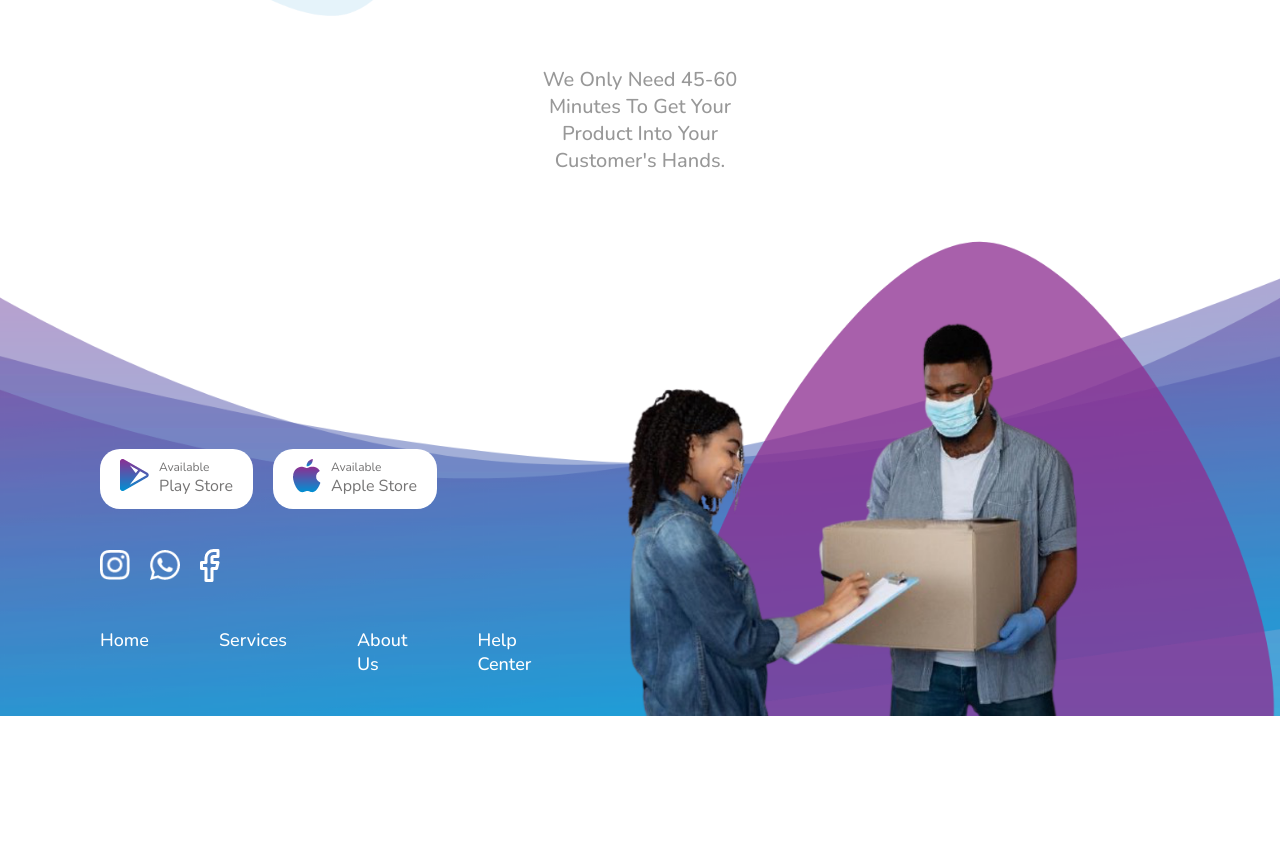
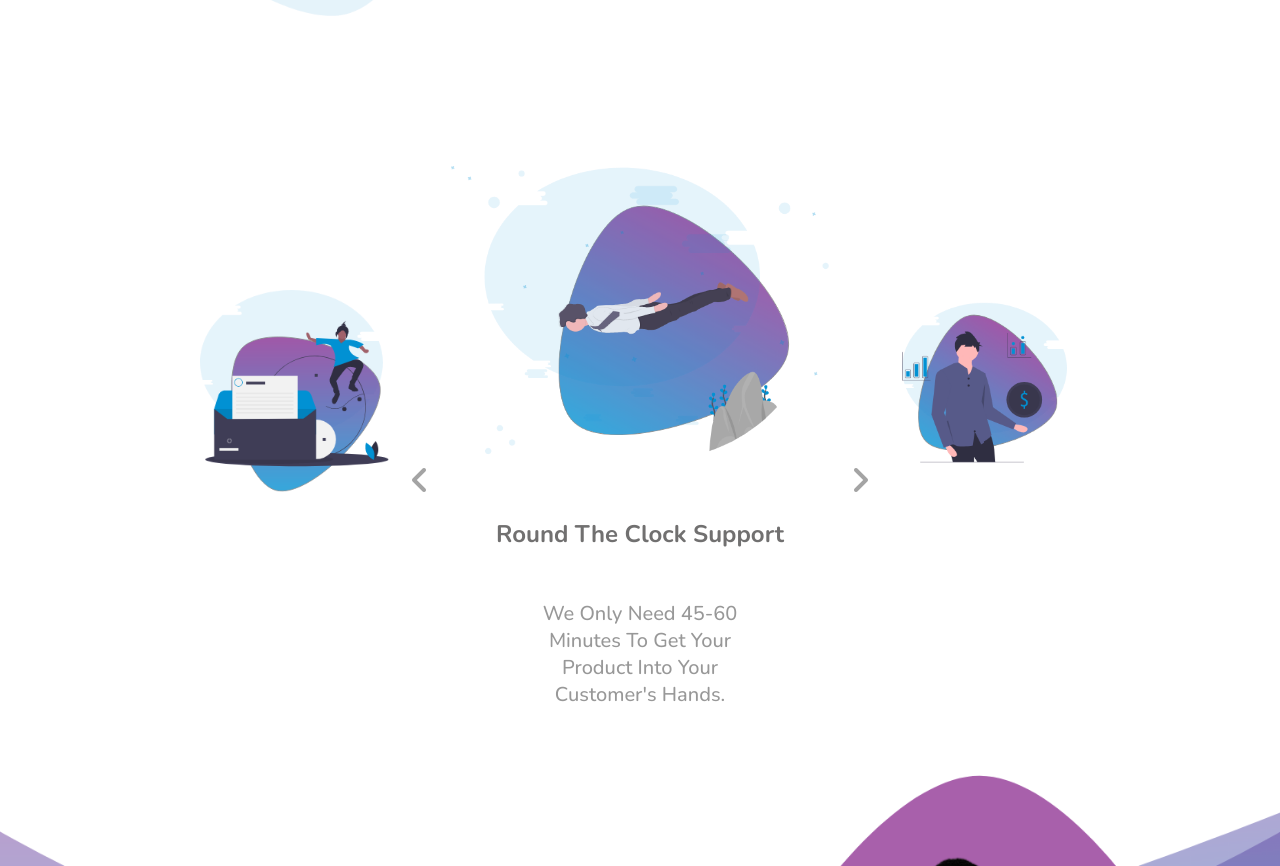
Before and after one commit to Zeyad-2004/Mosabka-Abdelrhman-gamal-Project2, a plain HTML site: page index.html in a window 1280 px wide. Shown: the part 1486-2352 px from the top of the page. Before the commit the page ends 2202 px from the top, so only its background shows below. Drawn offline with nearby package versions, Linux system fonts and the light colour scheme.

Commit message:
Finish Thrid Section

```diff
--- a/index.html
+++ b/index.html
@@ -78,6 +78,32 @@
             </div>
         </div>
     </section>
+    <section id="third">
+        <div class="container">
+            <div class="slider">
+
+                <div class="col first">
+                    <img src="images/Group 1006.png" alt="">
+                </div>
+                <div class="col arrow arrow-left">
+                    <i class="fa-solid fa-angle-left"></i>
+                </div>
+                <div class="col second">
+                    <img src="images/Group 1007.png" alt="">
+                </div>
+                <div class="col arrow arrow-right">
+                    <i class="fa-solid fa-angle-right"></i>
+                </div>
+                <div class="col third">
+                    <img src="images/Group 1008.png" alt="">
+
+                </div>
+            </div>
+            <div class="bottom">
+                <p>round the clock support</p>
+            </div>
+        </div>
+    </section>
     <footer>
         <div class="container">
             <div class="up">
--- a/style.css
+++ b/style.css
@@ -302,6 +302,69 @@ body{
             }
         }
     }
+    #third{
+        padding: 100px 200px 0 200px;
+
+        .container{
+            display: flex;
+            flex-direction: column;
+            justify-content: center;
+            align-items: center;
+
+            .slider{
+                display: grid;
+                justify-content: center;
+                align-items: flex-end;
+                grid-template-columns: 3fr 1fr 6fr 1fr 3fr;
+                margin-bottom: 20px;
+
+                .col{
+                    img{
+                        width: 100%;
+                    }
+                }
+                .arrow{
+                    text-align: center;
+                    i{
+                        font-size: 32px;
+                        color: #a4a4a4;
+                        cursor: pointer;
+
+                    }
+                }
+                .arrow-left{
+                    i{
+
+                        right: 0;
+                    }
+                    position: relative;
+                }
+                .arrow-right{
+                }
+                .second{
+                    display: flex;
+                    justify-content: center;
+                    align-items: center;
+                    text-align: center;
+
+                    img{
+                        width: 100%;
+                    }
+                }
+            }
+            .bottom{
+                margin-bottom: 50px;
+
+                p{
+                    font-size: 24px;
+                    font-weight: 700;
+                    color: #717070;
+
+                }
+            }
+
+        }
+    }
     footer{
 
         height: 650px;
```
